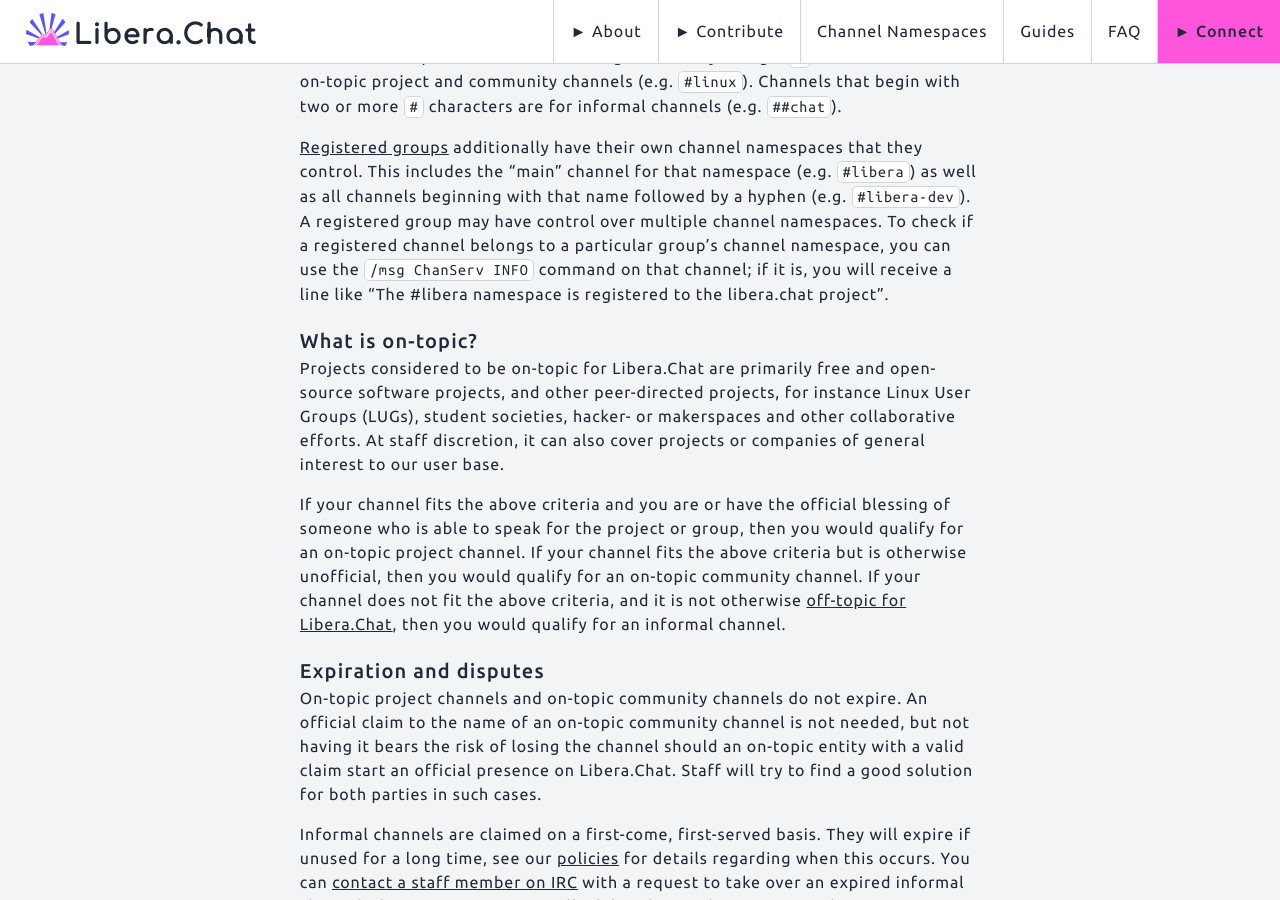
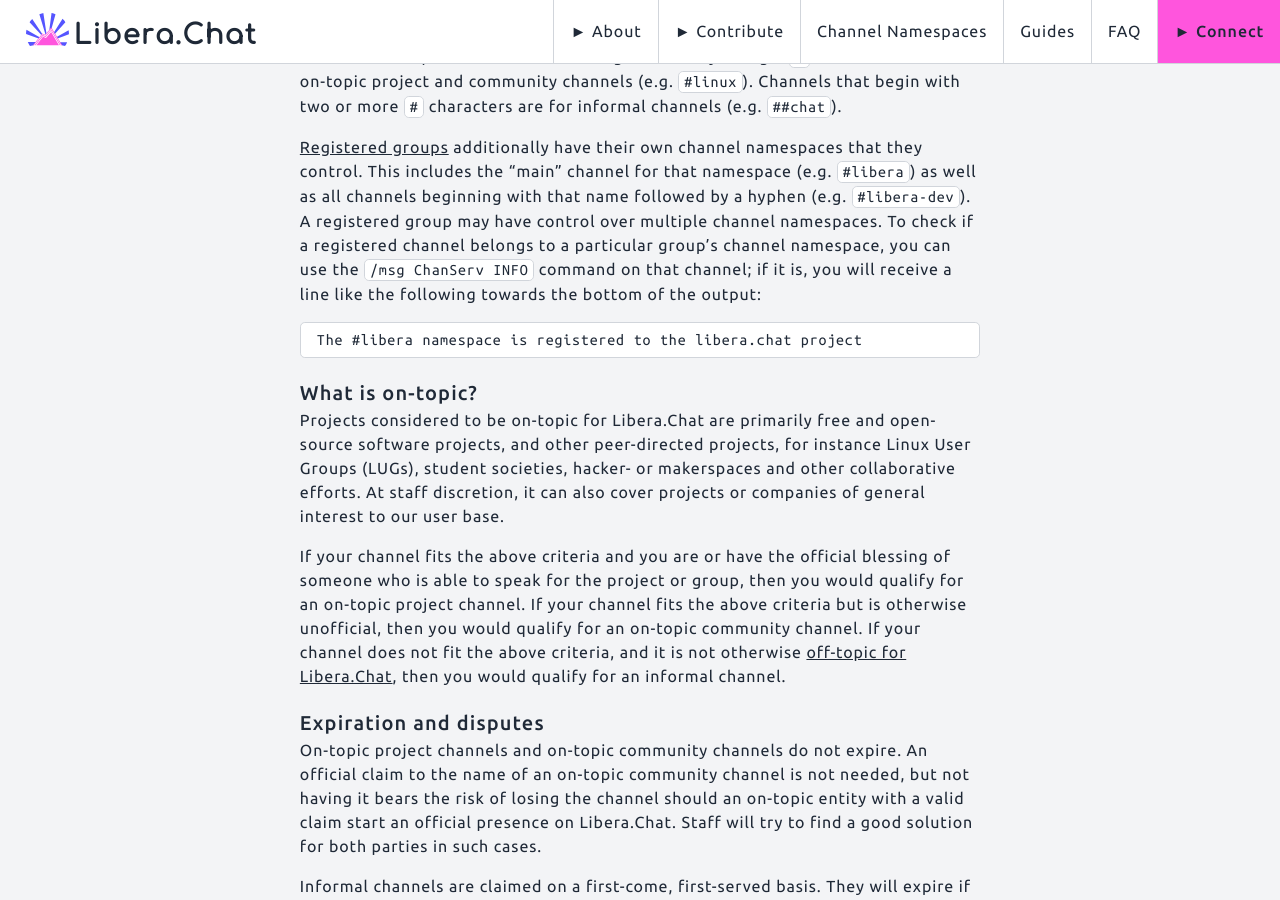
Before and after one commit to Libera-Chat/libera-chat.github.io, a Jekyll site: the page built from chanreg.md, in a window 1280 px wide and 900 px high, scrolled down 778 px. Built offline with Jekyll 4.4.1, drawn with Linux system fonts in a browser that asks for light colours.

Commit message:
Fix lint
Make example services output consistent with other guides by putting it
into a full codeblock rather than inline.

````diff
--- a/chanreg.md
+++ b/chanreg.md
@@ -46,7 +46,11 @@
 control over multiple channel namespaces. To check if a registered channel
 belongs to a particular group's channel namespace, you can use the
 `/msg ChanServ INFO` command on that channel; if it is, you will receive a
-line like "The #libera namespace is registered to the libera.chat project".
+line like the following towards the bottom of the output:
+
+```irc
+The #libera namespace is registered to the libera.chat project
+```
 
 ### What is on-topic?
 
````
